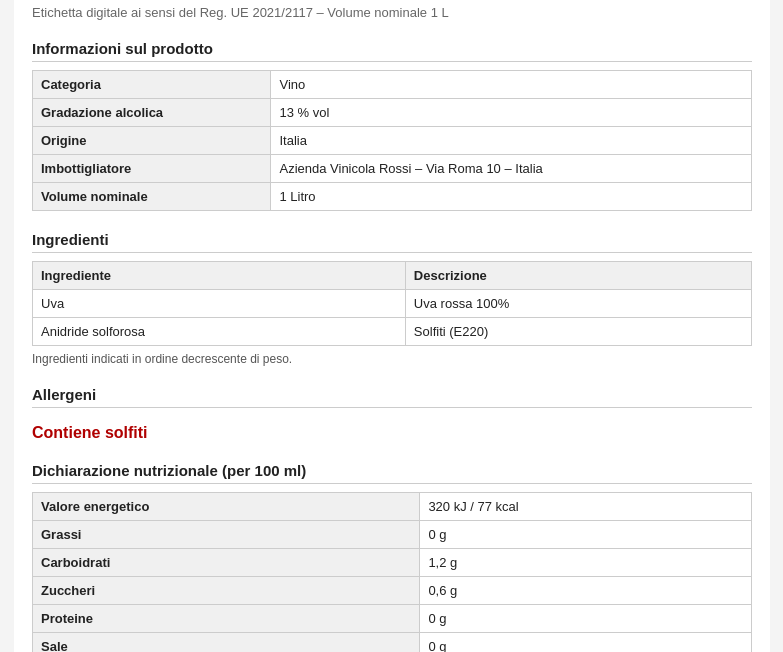
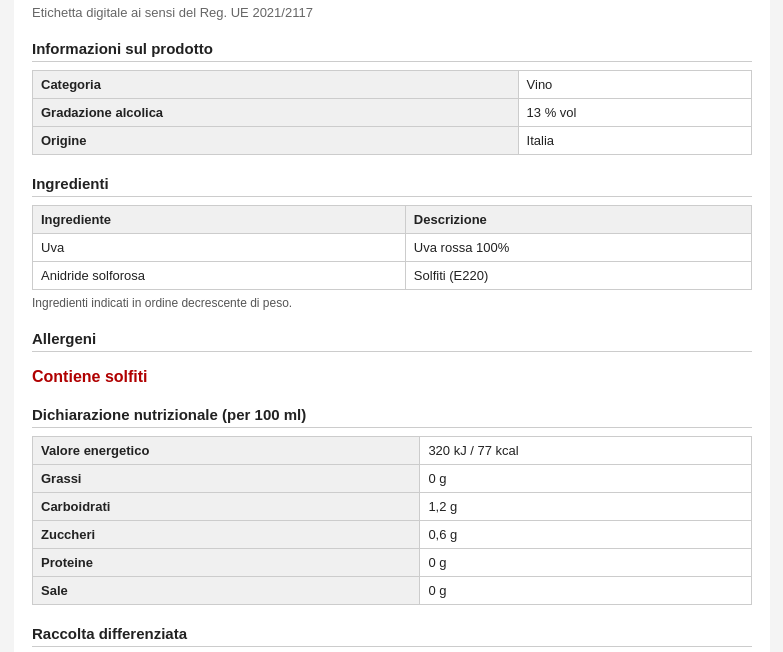
Before and after one commit to raspavincenzo/EtichettaDigitale, a plain HTML site: page index.html in a window 1280 px wide. Shown: the part 71-723 px from the top of the page, without its empty margins (248-1031 px from the left). Drawn offline with Linux system fonts and the light colour scheme.

Commit message:
Update index.html

```diff
--- a/index.html
+++ b/index.html
@@ -3,7 +3,7 @@
 <head>
 <meta charset="UTF-8">
 <meta name="viewport" content="width=device-width, initial-scale=1.0">
-<title>Etichetta digitale – Vino Rosso 1L</title>
+<title>Etichetta digitale – Vino Rosso </title>
 
 <style>
 body {
@@ -101,7 +101,7 @@ table th {
 
   <h1>Vino Rosso</h1>
   <div class="subtitle">
-    Etichetta digitale ai sensi del Reg. UE 2021/2117 – Volume nominale 1 L
+    Etichetta digitale ai sensi del Reg. UE 2021/2117
   </div>
 
   <!-- INFORMAZIONI GENERALI -->
@@ -121,13 +121,7 @@ table th {
         <td>Italia</td>
       </tr>
       <tr>
-        <th>Imbottigliatore</th>
-        <td>Azienda Vinicola Rossi – Via Roma 10 – Italia</td>
-      </tr>
-      <tr>
-        <th>Volume nominale</th>
-        <td>1 Litro</td>
-      </tr>
+        </tr>
     </table>
   </div>
 
```
